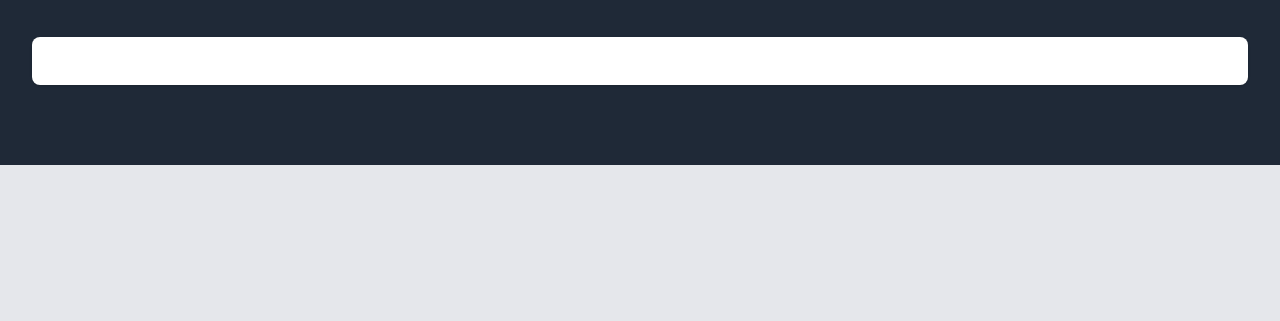
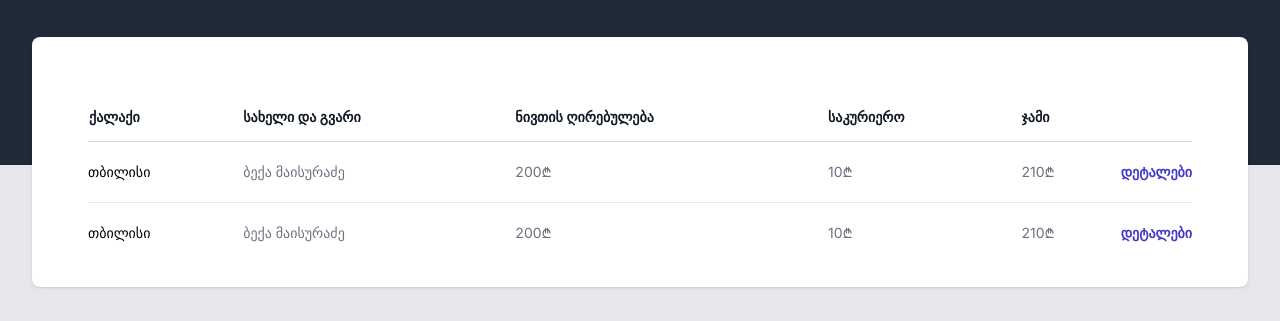
Before and after one commit to bitoid/b2b-delivery-front, a Next.js app: page /orders in a window 1280 px wide. Shown: the part 144-465 px from the top of the page. Built offline with nearby package versions, Linux system fonts and the light colour scheme.

Commit message:
add table

```diff
--- a/app/(panel)/orders/page.tsx
+++ b/app/(panel)/orders/page.tsx
@@ -1,3 +1,5 @@
+import ClientOrder from "@/components/ClientOrder";
+import { cn } from "@/lib/utils";
 import { Metadata } from "next";
 
 export const metadata: Metadata = {
@@ -5,9 +7,78 @@ export const metadata: Metadata = {
 };
 
 export default function OrdersPage() {
+  const orders = [
+    {
+      id: 1,
+      town: "თბილისი",
+      fullName: "ბექა მაისურაძე",
+      phone: "579-09-55-87",
+      address: "გურამიშვილის 9",
+      //თანხა არ ვიცი ჯერ რას ნიშნავს
+      comment: "",
+      price: 200,
+      courierPrice: 10,
+      total: function () {
+        return this.price + this.courierPrice;
+      },
+    },
+    {
+      id: 2,
+      town: "თბილისი",
+      fullName: "ბექა მაისურაძე",
+      phone: "579-09-55-87",
+      address: "გურამიშვილის 9",
+      //თანხა არ ვიცი ჯერ რას ნიშნავს
+      comment: "",
+      price: 200,
+      courierPrice: 10,
+      total: function () {
+        return this.price + this.courierPrice;
+      },
+    },
+    // More people...
+  ];
+
+  const clientRows = [
+    "ქალაქი",
+    "სახელი და გვარი",
+    "ნივთის ღირებულება",
+    "საკურიერო",
+    "ჯამი",
+
+  ];
   return (
     <>
-      <div></div>
+      <div className="px-4 sm:px-6 lg:px-8">
+        <div className="mt-8 flow-root">
+          <div className="-mx-4 -my-2 overflow-x-auto sm:-mx-6 lg:-mx-8">
+            <div className="inline-block min-w-full py-2 align-middle sm:px-6 lg:px-8">
+              <table className="min-w-full divide-y divide-gray-300">
+                <thead>
+                  <tr>
+                    {clientRows.map((item, index) => (
+                      <th
+                        scope="col"
+                        className={cn(
+                          " py-3.5 text-left text-sm font-semibold text-gray-900",
+                          index !== 0 ? "px-3" : ""
+                        )}
+                      >
+                        {item}
+                      </th>
+                    ))}
+                  </tr>
+                </thead>
+                <tbody className="divide-y divide-gray-200 bg-white">
+                  {orders.map((order) => (
+                    <ClientOrder order={order} />
+                  ))}
+                </tbody>
+              </table>
+            </div>
+          </div>
+        </div>
+      </div>
     </>
   );
 }
--- /dev/null
+++ b/components/ClientOrder.tsx
@@ -0,0 +1,33 @@
+import { ClientOrderType } from "@/types/orders";
+import React from "react";
+
+export default function ClientOrder({ order }: { order: ClientOrderType }) {
+  return (
+    <tr key={order.id}>
+      <td className="whitespace-nowrap py-5 pl-4 pr-3 text-sm sm:pl-0">
+        {order.town}
+      </td>
+      <td className="whitespace-nowrap px-3 py-5 text-sm text-gray-500">
+        {order.fullName}
+      </td>
+      {/* <td className="whitespace-nowrap px-3 py-5 text-sm text-gray-500">
+      <span className="inline-flex items-center rounded-md bg-green-50 px-2 py-1 text-xs font-medium text-green-700 ring-1 ring-inset ring-green-600/20">
+        Active
+      </span>
+
+    </td> */}
+      <td className="whitespace-nowrap px-3 py-5 text-sm text-gray-500">
+        {order.price}₾
+      </td>
+      <td className="whitespace-nowrap px-3 py-5 text-sm text-gray-500">
+        {order.courierPrice}₾
+      </td>
+      <td className="whitespace-nowrap px-3 py-5 text-sm text-gray-500">
+        {order.total()}₾
+      </td>
+      <td className="relative w-[50px] whitespace-nowrap py-5 text-right text-sm font-semibold sm:pr-0 text-indigo-700 hover:text-indigo-900 hover:cursor-pointer hover:underline">
+          დეტალები
+      </td>
+    </tr>
+  );
+}
--- /dev/null
+++ b/types/orders.ts
@@ -0,0 +1,13 @@
+interface ClientOrderType {
+  id: number;
+  town: string;
+  fullName: string;
+  phone: string;
+  address: string;
+  comment: string;
+  price: number;
+  courierPrice: number;
+  total: () => number;
+}
+
+export type { ClientOrderType };
```
